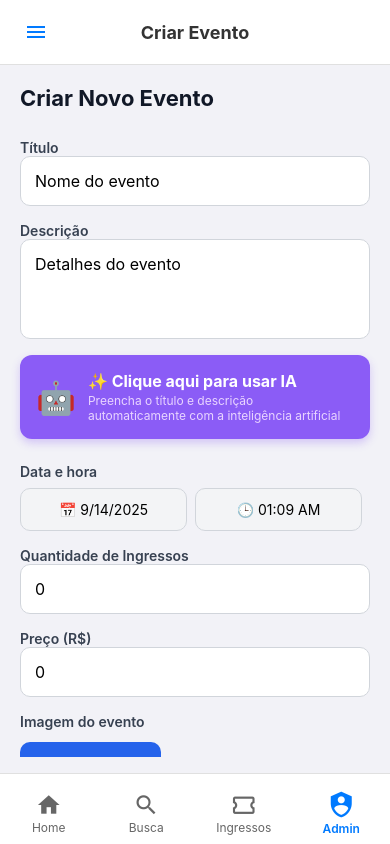
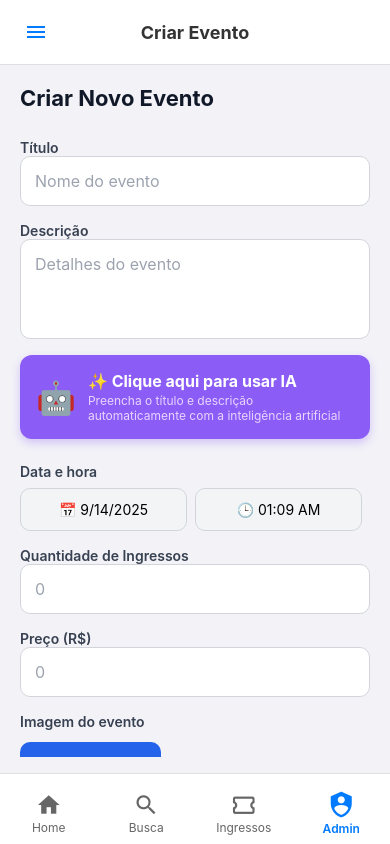
Before and after one commit to lzn1996/apaeventus, a React Native app: screen /CreateEvent in a window 390 px wide. Built offline with nearby package versions, Linux system fonts and the light colour scheme; some icons are missing; what react-native-worklets would draw is missing.

Commit message:
fix: update placeholder text color and input styles across multiple screens for improved UI consistency

```diff
--- a/src/components/InputComIcone.tsx
+++ b/src/components/InputComIcone.tsx
@@ -29,6 +29,7 @@ const InputComIcone: React.FC<InputComIconeProps> = ({
     showValue,
     onToggleShow,
     style,
+    placeholderTextColor = '#999',
     ...rest
 }) => {
     return (
@@ -42,7 +43,7 @@ const InputComIcone: React.FC<InputComIconeProps> = ({
             <TextInput
                 ref={inputRef}
                 style={styles.inputField}
-                placeholderTextColor="#999"
+                placeholderTextColor={placeholderTextColor}
                 {...rest}
             />
             {showToggle && (
--- a/src/screens/ChatbotScreen.tsx
+++ b/src/screens/ChatbotScreen.tsx
@@ -286,6 +286,7 @@ export default function ChatbotScreen() {
               value={inputText}
               onChangeText={setInputText}
               placeholder="Digite sua resposta..."
+              placeholderTextColor="#9CA3AF"
               multiline
               maxLength={500}
               editable={!loading}
@@ -438,6 +439,8 @@ const styles = StyleSheet.create({
     marginRight: 8,
     maxHeight: 100,
     fontSize: 15,
+    color: '#1F2937',
+    includeFontPadding: false,
   },
   sendButton: {
     width: 44,
--- a/src/screens/CreateEventScreen.tsx
+++ b/src/screens/CreateEventScreen.tsx
@@ -447,6 +447,7 @@ export default function CreateEventScreen() {
             value={title}
             onChangeText={setTitle}
             placeholder="Nome do evento"
+            placeholderTextColor="#9CA3AF"
             onFocus={() => scrollToInput(titleRef)}
           />
         </View>
@@ -458,6 +459,7 @@ export default function CreateEventScreen() {
             value={description}
             onChangeText={setDescription}
             placeholder="Detalhes do evento"
+            placeholderTextColor="#9CA3AF"
             multiline
             onFocus={() => scrollToInput(descriptionRef)}
           />
@@ -517,6 +519,7 @@ export default function CreateEventScreen() {
             value={quantity}
             onChangeText={setQuantity}
             placeholder="0"
+            placeholderTextColor="#9CA3AF"
             keyboardType="number-pad"
             onFocus={() => scrollToInput(quantityRef)}
           />
@@ -529,6 +532,7 @@ export default function CreateEventScreen() {
             value={price}
             onChangeText={setPrice}
             placeholder="0"
+            placeholderTextColor="#9CA3AF"
             keyboardType="decimal-pad"
             onFocus={() => scrollToInput(priceRef)}
           />
@@ -602,6 +606,8 @@ const styles = StyleSheet.create({
     borderWidth: 1,
     borderColor: '#D1D5DB',
     fontSize: 16,
+    color: '#1F2937',
+    includeFontPadding: false,
   },
   textArea: {
     height: 100,
--- a/src/screens/EditProfileScreen.tsx
+++ b/src/screens/EditProfileScreen.tsx
@@ -215,6 +215,7 @@ export default function EditProfileScreen() {
           value={name}
           onChangeText={setName}
           placeholder="Nome completo"
+          placeholderTextColor="#9CA3AF"
         />
 
         <Text style={styles.label}>E-mail</Text>
@@ -223,6 +224,7 @@ export default function EditProfileScreen() {
           value={email}
           onChangeText={setEmail}
           placeholder="seu@email.com"
+          placeholderTextColor="#9CA3AF"
           keyboardType="email-address"
           autoCapitalize="none"
         />
@@ -233,6 +235,7 @@ export default function EditProfileScreen() {
           value={password}
           onChangeText={setPassword}
           placeholder="********"
+          placeholderTextColor="#9CA3AF"
           secureTextEntry
         />
 
@@ -242,6 +245,7 @@ export default function EditProfileScreen() {
           value={rg}
           onChangeText={setRg}
           placeholder="44444444-4"
+          placeholderTextColor="#9CA3AF"
           keyboardType="number-pad"
         />
 
@@ -251,6 +255,7 @@ export default function EditProfileScreen() {
           value={cellphone}
           onChangeText={setCellphone}
           placeholder="19987654321"
+          placeholderTextColor="#9CA3AF"
           keyboardType="phone-pad"
         />
 
@@ -297,6 +302,8 @@ const styles = StyleSheet.create({
     fontSize: 16,
     borderWidth: 1,
     borderColor: '#ddd',
+    color: '#1F2937',
+    includeFontPadding: false,
   },
   saveButton: {
     backgroundColor: '#007AFF',
--- a/src/screens/LoginScreen.tsx
+++ b/src/screens/LoginScreen.tsx
@@ -270,7 +270,7 @@ const styles = StyleSheet.create({
   inputFocused: { borderColor: '#007AFF' },
   inputError: { borderColor: '#E74C3C' },
   icon: { marginRight: 8 },
-  input: { flex: 1, height: 48, fontSize: 16, color: '#333' },
+  input: { flex: 1, height: 48, fontSize: 16, color: '#333', includeFontPadding: false },
   button: {
     height: 50,
     borderRadius: 12,
--- a/src/screens/RegisterScreen/styles.ts
+++ b/src/screens/RegisterScreen/styles.ts
@@ -99,6 +99,7 @@ const styles = StyleSheet.create({
         fontSize: 18,
         color: '#000',
         width: '100%',
+        includeFontPadding: false,
     },
 
     // ==================== Input Fields ====================
@@ -108,6 +109,7 @@ const styles = StyleSheet.create({
         fontSize: 16,
         color: '#000',
         width: '100%',
+        includeFontPadding: false,
     },
     inputWithIcon: {
         width: '100%',
--- a/src/screens/ResetPassword.tsx
+++ b/src/screens/ResetPassword.tsx
@@ -65,6 +65,7 @@ export default function RecoverPasswordScreen({ navigation }: any) {
       <TextInput
         style={styles.input}
         placeholder="Digite seu e-mail"
+        placeholderTextColor="#9CA3AF"
         keyboardType="email-address"
         autoCapitalize="none"
         value={email}
@@ -102,7 +103,15 @@ export default function RecoverPasswordScreen({ navigation }: any) {
 const styles = StyleSheet.create({
   container: { flex: 1, justifyContent: 'center', padding: 20, backgroundColor: '#fff' },
   title: { fontSize: 24, fontWeight: 'bold', marginBottom: 20, textAlign: 'center' },
-  input: { borderWidth: 1, borderColor: '#ccc', borderRadius: 8, padding: 12, marginBottom: 20 },
+  input: {
+    borderWidth: 1,
+    borderColor: '#ccc',
+    borderRadius: 8,
+    padding: 12,
+    marginBottom: 20,
+    color: '#1F2937',
+    includeFontPadding: false,
+  },
   button: { backgroundColor: '#007AFF', padding: 15, borderRadius: 8, alignItems: 'center' },
   buttonDisabled: { backgroundColor: '#aaa' },
   buttonText: { color: '#fff', fontWeight: 'bold' },
```
